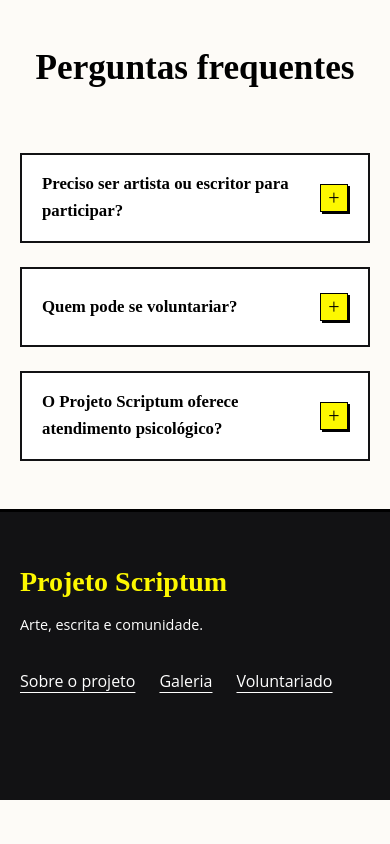
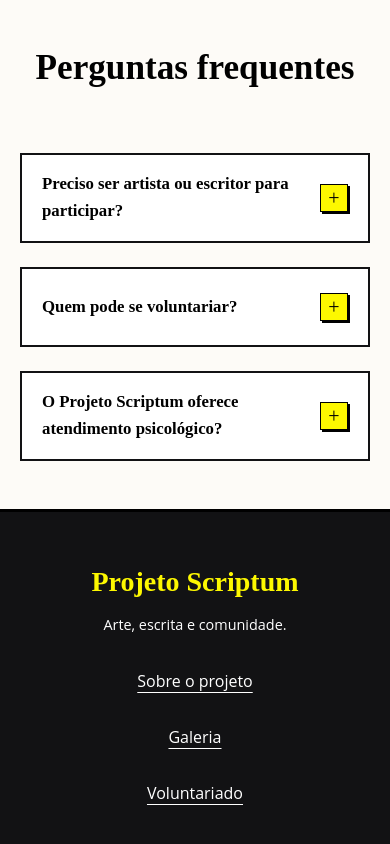
Before and after one commit to Projeto-Scriptum/website, a React (Vite) app: page / in a window 390 px wide. Shown: the part 5251-6095 px from the top of the page. Before the commit the page ends 6051 px from the top, so only its background shows below. Built offline with nearby package versions, Linux system fonts and the light colour scheme; a web font is replaced by a local one.

Commit message:
feat: responsividade do footer

```diff
--- a/src/components/Footer.css
+++ b/src/components/Footer.css
@@ -45,3 +45,17 @@
 .footer a:focus-visible {
   outline-color: var(--amarelo-scriptum);
 }
+
+@media (max-width: 768px) {
+  .footer-container {
+    flex-direction: column;
+    align-items: center;
+    text-align: center;
+  }
+
+  .footer-container nav {
+    flex-direction: column;
+    justify-content: center;
+    align-items: center;
+  }
+}
```
